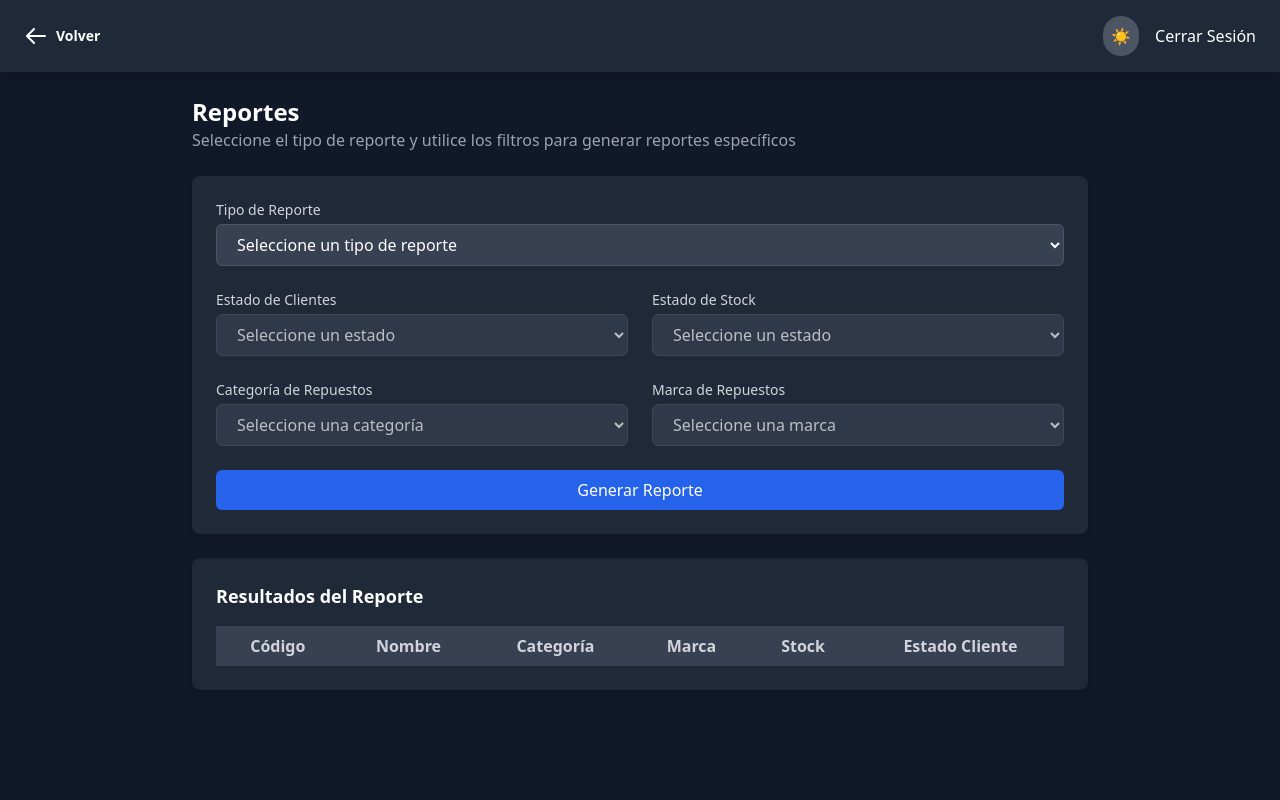
After one commit to anzarpe97/Sistema-Johbri, a PHP site: page /panelAdmin/reportes.php in a window 1280 px wide. The commit adds this page. Run offline with PHP 8.4, Linux system fonts and the light colour scheme; the visitor is signed in with stand-in values (Sample User, id 1); lists and menus that the app fills with data are empty; some libraries are stand-ins or nearby versions.

Commit message:
se hizo vista prototipo de reportes generales y se hizo el link con panelAdmin

```diff
--- a/panelAdmin/admin.php
+++ b/panelAdmin/admin.php
@@ -125,7 +125,7 @@ if ($result->num_rows > 0) {
                 </div>
                 <div class="space-y-1">
                     <div class="px-4 py-2 text-sm font-semibold text-gray-600 dark:text-white">Reportes</div>
-                    <a href="./reporteVentas.php" class="block px-4 py-2 rounded-lg hover:bg-gray-100 dark:hover:bg-gray-700 dark:text-gray-400 transition-colors">
+                    <a href="./reportes.php" class="block px-4 py-2 rounded-lg hover:bg-gray-100 dark:hover:bg-gray-700 dark:text-gray-400 transition-colors">
                         Reporte de Ventas
                     </a>
                     <a href="./ordenes.php" class="block px-4 py-2 rounded-lg hover:bg-gray-100 dark:hover:bg-gray-700 dark:text-gray-400 transition-colors">
--- /dev/null
+++ b/panelAdmin/reportes.php
@@ -0,0 +1,210 @@
+<?php
+session_start();
+if(!ISSET($_SESSION['id'])){
+  header('location:../login-sesion/login.php');
+}
+else{
+  if((time() - $_SESSION['time']) > 600){
+    session_unset();
+    session_destroy();
+    header('location:../login-sesion/login.php');
+  }
+}
+$_SESSION['time'] = time();
+?>
+<!DOCTYPE html>
+<html lang="es" class="dark">
+<head>
+  <meta charset="UTF-8">
+  <meta name="viewport" content="width=device-width, initial-scale=1.0">
+  <title>Reportes - Autorepuestos Johbri</title>
+  <script src="https://cdn.tailwindcss.com"></script>
+  <script>
+    tailwind.config = {
+      darkMode: 'class',
+      theme: {
+        extend: {
+          colors: {
+            'custom-blue': '#2563eb',
+            'custom-blue-light': '#3b82f6'
+          }
+        }
+      }
+    }
+  </script>
+</head>
+<body class="bg-gray-50 dark:bg-gray-900 min-h-screen">
+  <!-- Navbar -->
+  <nav class="bg-custom-blue dark:bg-gray-800 text-white px-6 py-4 fixed w-full top-0 z-50 shadow-lg">
+    <div class="flex justify-between items-center">
+      <div class="text-xl font-bold">
+        <a href="admin.php"
+        class="text-xl hover:text-gray-200 transition-colors duration-200 flex items-center gap-2 cursor-pointer">
+          <svg class="w-6 h-6" fill="none" stroke="currentColor" viewBox="0 0 24 24">
+            <path stroke-linecap="round" stroke-linejoin="round" stroke-width="2" d="M10 19l-7-7m0 0l7-7m-7 7h18"/>
+          </svg>
+          <span class="text-sm">Volver</span>
+        </a>
+      </div>
+      <div class="flex items-center gap-4">
+        <button
+          onclick="document.documentElement.classList.toggle('dark')"
+          class="p-2 rounded-full bg-gray-700 dark:bg-gray-600 hover:bg-gray-600 dark:hover:bg-gray-700 transition-colors duration-200"
+        >
+          <span class="dark:hidden">🌙</span>
+          <span class="hidden dark:inline">☀️</span>
+        </button>
+        <a href="../logica/cerrar-sesion.php" class="hover:underline">Cerrar Sesión</a>
+      </div>
+    </div>
+  </nav>
+  <!-- Contenido Principal -->
+  <main class="pt-24 px-6 pb-20">
+    <div class="max-w-4xl mx-auto">
+      <div class="mb-6">
+        <h1 class="text-2xl font-bold text-gray-900 dark:text-white">Reportes</h1>
+        <p class="text-gray-600 dark:text-gray-400">Seleccione el tipo de reporte y utilice los filtros para generar reportes específicos</p>
+      </div>
+      <form class="bg-white dark:bg-gray-800 rounded-lg shadow-md p-6 mb-6">
+        <div class="mb-6">
+          <label class="block text-sm font-medium text-gray-700 dark:text-gray-300 mb-1">
+            Tipo de Reporte
+          </label>
+          <select name="tipo_reporte" id="tipo_reporte" class="w-full px-4 py-2 rounded-md border border-gray-300 dark:border-gray-600 dark:bg-gray-700 dark:text-white focus:ring-2 focus:ring-custom-blue" onchange="toggleFilters()">
+            <option value="">Seleccione un tipo de reporte</option>
+            <option value="clientes">Clientes</option>
+            <option value="repuestos">Repuestos</option>
+          </select>
+        </div>
+        <div class="grid grid-cols-1 md:grid-cols-2 gap-6">
+          <!-- Filtro Clientes Activos/Inactivos -->
+          <div>
+            <label class="block text-sm font-medium text-gray-700 dark:text-gray-300 mb-1">
+              Estado de Clientes
+            </label>
+            <select name="estado_clientes" id="estado_clientes" class="cliente-filter w-full px-4 py-2 rounded-md border border-gray-300 dark:border-gray-600 dark:bg-gray-700 dark:text-white focus:ring-2 focus:ring-custom-blue" disabled>
+              <option value="">Seleccione un estado</option>
+              <option value="activos">Activos</option>
+              <option value="inactivos">Inactivos</option>
+            </select>
+          </div>
+          <!-- Filtro Repuestos con Stock/Sin Stock -->
+          <div>
+            <label class="block text-sm font-medium text-gray-700 dark:text-gray-300 mb-1">
+              Estado de Stock
+            </label>
+            <select name="estado_stock" id="estado_stock" class="repuesto-filter w-full px-4 py-2 rounded-md border border-gray-300 dark:border-gray-600 dark:bg-gray-700 dark:text-white focus:ring-2 focus:ring-custom-blue" disabled>
+              <option value="">Seleccione un estado</option>
+              <option value="con_stock">Con Stock</option>
+              <option value="sin_stock">Sin Stock</option>
+            </select>
+          </div>
+          <!-- Filtro Categoría de Repuestos -->
+          <div>
+            <label class="block text-sm font-medium text-gray-700 dark:text-gray-300 mb-1">
+              Categoría de Repuestos
+            </label>
+            <select name="categoria_repuestos" id="categoria_repuestos" class="repuesto-filter w-full px-4 py-2 rounded-md border border-gray-300 dark:border-gray-600 dark:bg-gray-700 dark:text-white focus:ring-2 focus:ring-custom-blue" disabled>
+              <option value="">Seleccione una categoría</option>
+              <option>Frenos</option>
+              <option>Inyección</option>
+              <option>Estoperas</option>
+              <option>Suspensión</option>
+              <option>Motor</option>
+              <option>Filtros</option>
+              <option>Carrocería</option>
+              <option>Accesorios</option>
+              <option>Transmisión</option>
+              <option>Electricidad</option>
+              <option>Otros</option>
+            </select>
+          </div>
+          <!-- Filtro Marca de Repuestos -->
+          <div>
+            <label class="block text-sm font-medium text-gray-700 dark:text-gray-300 mb-1">
+              Marca de Repuestos
+            </label>
+            <select name="marca_repuestos" id="marca_repuestos" class="repuesto-filter w-full px-4 py-2 rounded-md border border-gray-300 dark:border-gray-600 dark:bg-gray-700 dark:text-white focus:ring-2 focus:ring-custom-blue" disabled>
+              <option value="">Seleccione una marca</option>
+              <option>Marca A</option>
+              <option>Marca B</option>
+              <option>Marca C</option>
+            </select>
+          </div>
+        </div>
+        <div class="mt-6">
+          <button type="submit" class="w-full px-4 py-2 bg-custom-blue text-white rounded-md hover:bg-custom-blue-light transition-colors duration-200">Generar Reporte</button>
+        </div>
+      </form>
+      <!-- Tabla de Resultados -->
+      <div class="bg-white dark:bg-gray-800 rounded-lg shadow-md p-6">
+        <h2 class="text-lg font-semibold text-gray-900 dark:text-white mb-4">Resultados del Reporte</h2>
+        <table class="w-full table-auto">
+          <thead>
+            <tr class="bg-gray-200 dark:bg-gray-700 text-gray-700 dark:text-gray-300">
+              <th class="px-4 py-2">Código</th>
+              <th class="px-4 py-2">Nombre</th>
+              <th class="px-4 py-2">Categoría</th>
+              <th class="px-4 py-2">Marca</th>
+              <th class="px-4 py-2">Stock</th>
+              <th class="px-4 py-2">Estado Cliente</th>
+            </tr>
+          </thead>
+          <tbody id="tablaResultados">
+            <!--
+          generar filas de tabla resultado con php y colocar resultados de filtros
+            -->
+          </tbody>
+        </table>
+      </div>
+    </div>
+    </main>
+    <script>
+    function toggleFilters() {
+    const reportType = document.getElementById('tipo_reporte').value;
+    const clienteFilters = document.querySelectorAll('.cliente-filter');
+    const repuestoFilters = document.querySelectorAll('.repuesto-filter');
+
+    if (reportType === 'clientes') {
+        clienteFilters.forEach(filter => filter.disabled = false);
+        repuestoFilters.forEach(filter => filter.disabled = true);
+    } else if (reportType === 'repuestos') {
+        clienteFilters.forEach(filter => filter.disabled = true);
+        repuestoFilters.forEach(filter => filter.disabled = false);
+    } else {
+        clienteFilters.forEach(filter => filter.disabled = true);
+        repuestoFilters.forEach(filter => filter.disabled = true);
+    }
+
+    updateTableHeaders(reportType);
+}
+
+    function updateTableHeaders(reportType) {
+        const tableHead = document.querySelector('thead');
+        tableHead.innerHTML = '';
+
+        if (reportType === 'clientes') {
+            tableHead.innerHTML = `
+                <tr class="bg-gray-200 dark:bg-gray-700 text-gray-700 dark:text-gray-300">
+                    <th class="px-4 py-2">ID Cliente</th>
+                    <th class="px-4 py-2">Empresa</th>
+                    <th class="px-4 py-2">Correo</th>
+                    <th class="px-4 py-2">Teléfono</th>
+                    <th class="px-4 py-2">Estado</th>
+                </tr>
+            `;
+        } else if (reportType === 'repuestos') {
+            tableHead.innerHTML = `
+                <tr class="bg-gray-200 dark:bg-gray-700 text-gray-700 dark:text-gray-300">
+                    <th class="px-4 py-2">Código</th>
+                    <th class="px-4 py-2">Nombre</th>
+                    <th class="px-4 py-2">Categoría</th>
+                    <th class="px-4 py-2">Marca</th>
+                    <th class="px-4 py-2">Stock</th>
+                </tr>
+            `;
+        }
+    }
+  </script>
+  </body>
+</html>
```
Also changed, not shown: panelAdmin/reporteVentas.php (deleted, +0 -35 lines).
